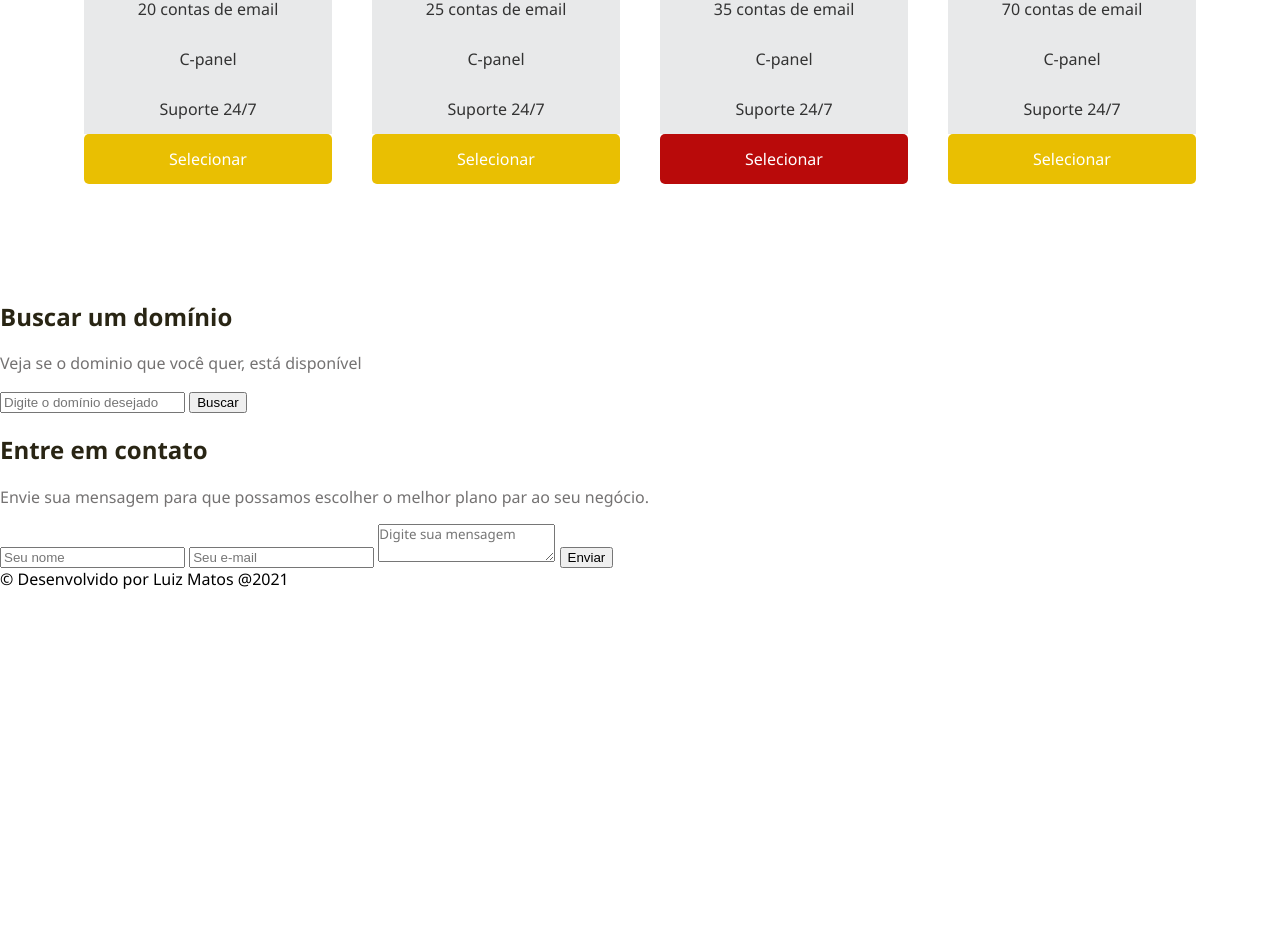
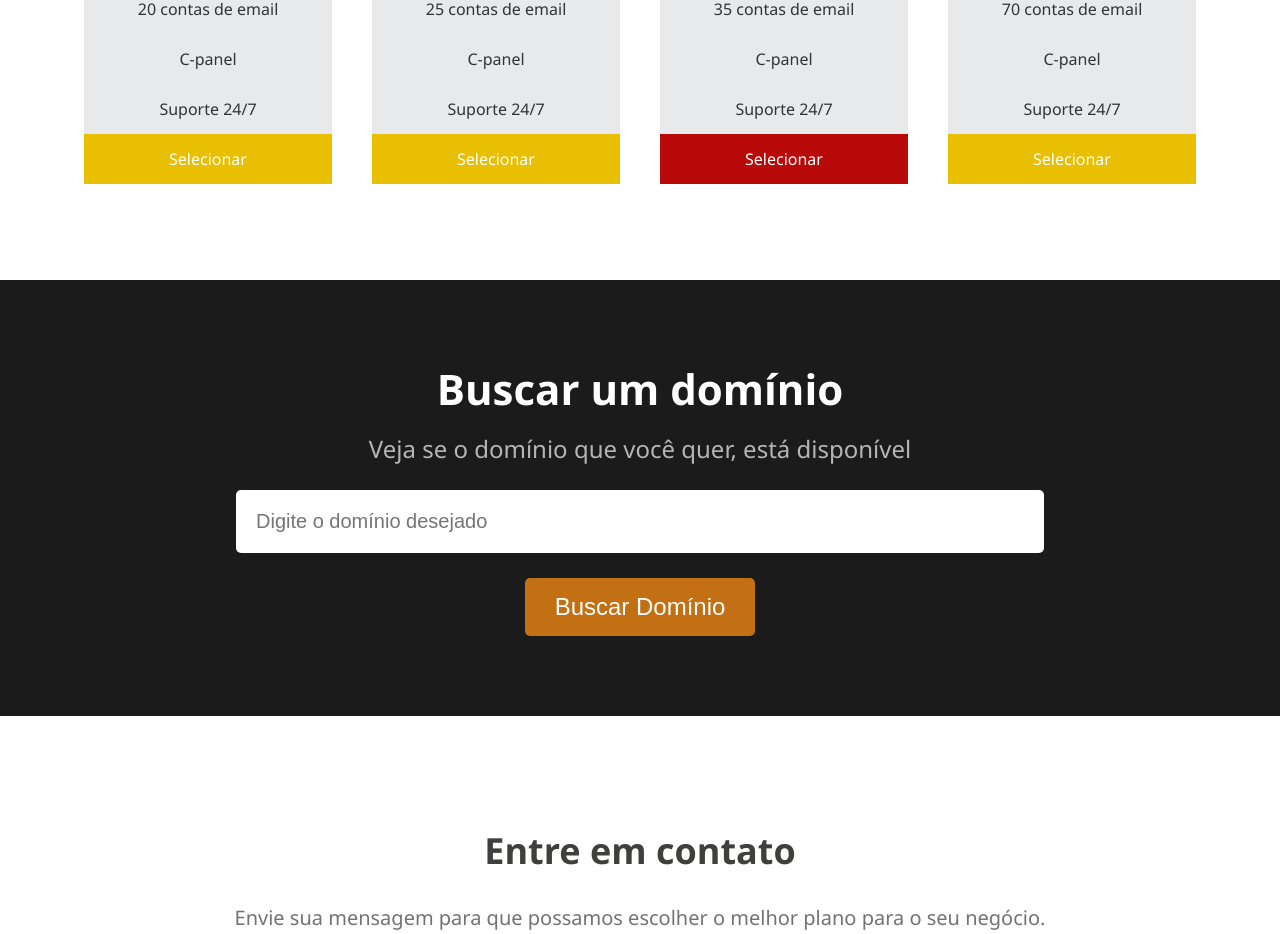
Before and after one commit to MATOSLuiz/HP-host, a plain HTML site: page index.html in a window 1280 px wide. Shown: the part 1555-2489 px from the top of the page. Before the commit the page ends 2145 px from the top, so only its background shows below. Drawn offline with Linux system fonts and the light colour scheme.

Commit message:
Finalizando css do projeto: Footer, Contato e Buscar dominio

```diff
--- a/css/styles.css
+++ b/css/styles.css
@@ -7,7 +7,7 @@ body, textarea{
 }
 
 h1, h2, h3{
-    color: #292514;
+    color: #3f3f3e;
 }
 
 p{
@@ -207,16 +207,14 @@ nav{
     font-size: 20px;
     font-weight: bold;
     color: #fff;
-    background-color: #202B34;
+    background-color: #1b1b1b;
     padding-top: 50px;
     padding-bottom: 20px;
-    border-radius: 5px;
 }
 
 .plan .plan-btn{
     background-color: #e9bf02;
     color: #fff;
-    border-radius: 5px;
     cursor: pointer;
 }
 
@@ -224,10 +222,111 @@ nav{
     background-color: #b90a0a;
 }
 
+/* buscar dominio */
+
+.searchdomain-container{
+    background-color: #1b1b1b;
+    text-align: center;
+    padding: 5em 0;
+}
+
+.searchdomain-container h2{
+    color: #fff;
+    font-size: 42px;
+    margin-top: 0;
+    margin-bottom: 15px;
+}
+
+.searchdomain-container p{
+    color: #b5b5b5;
+    font-size: 24px;
+    margin-top: 0;
+    margin-bottom: 25px;
+}
+
+.searchdomain-container input{
+    display: block;
+    position: relative;
+    margin-right: auto;
+    margin-left: auto;
+    border: none;
+    border-radius: 5px;
+}
+
+.searchdomain-container input[type="text"]{
+    margin-bottom: 25px;
+    width: 60%;
+    padding: 20px;
+    font-size: 20px;
+}
+
+.searchdomain-container input[type="submit"]{
+    background-color:#c27013;
+    padding: 15px 30px;
+    color: #fff;
+    font-size: 24px;
+}
+
+.contact-container{
+    text-align: center;
+    padding-top: 5em;
+    padding-bottom: 2em;
+}
+
+.contact-container h2{
+    font-size: 36px;
+}
+
+.contact-container p{
+    font-size: 20px;
+    margin-bottom: 40px;
+}
+
+.contact-container input, .contact-container textarea{
+    width: 200px;
+    padding: 10px 20px;
+    font-size: 16px;
+    border-radius: 5px;
+    border: 1px solid #ccc;
+    margin-left: 10px;
+    margin-right: 10px;
+    margin-bottom: 20px;
+}
+
+.contact-container textarea{
+    display: block;
+    position: relative;
+    margin-left: auto;
+    margin-right: auto;
+    width: 468px;
+    height: 150px;
+}
+
+.contact-container input[type="submit"]{
+    display: block;
+    position: relative;
+    margin-left: auto;
+    margin-right: auto;
+    background-color: #c27013;
+    color: #fff;
+}
+
+footer{
+    text-align: center;
+    font-weight: bold;
+    margin-bottom: 20px;
+}
+
+
+
+
+
+
+
+
 
 
 /* Atribuições
 logo
 <div>Ícones feitos por <a href="https://www.freepik.com" title="Freepik">Freepik</a> from <a href="https://www.flaticon.com/br/" title="Flaticon">www.flaticon.com</a></div>
-
 */
--- a/index.html
+++ b/index.html
@@ -100,17 +100,17 @@
                     </div>
                 </div>
             </section>
-            <section class="seearchdomain">
+            <section class="searchdomain-container">
                 <h2>Buscar um domínio</h2>
-                <p>Veja se o dominio que você quer, está disponível</p>
+                <p>Veja se o domínio que você quer, está disponível</p>
                 <form>
                     <input type="text" name="domain" placeholder="Digite o domínio desejado">
-                    <input type="submit" value="Buscar">
+                    <input type="submit" value="Buscar Domínio">
                 </form>
             </section>
             <section class="contact-container">
                 <h2>Entre em contato</h2>
-                <p>Envie sua mensagem para que possamos escolher o melhor plano par ao seu negócio.</p>
+                <p>Envie sua mensagem para que possamos escolher o melhor plano para o seu negócio.</p>
                 <form>
                     <input type="text" name="name" placeholder="Seu nome">
                     <input type="email" name="email" placeholder="Seu e-mail">
```
